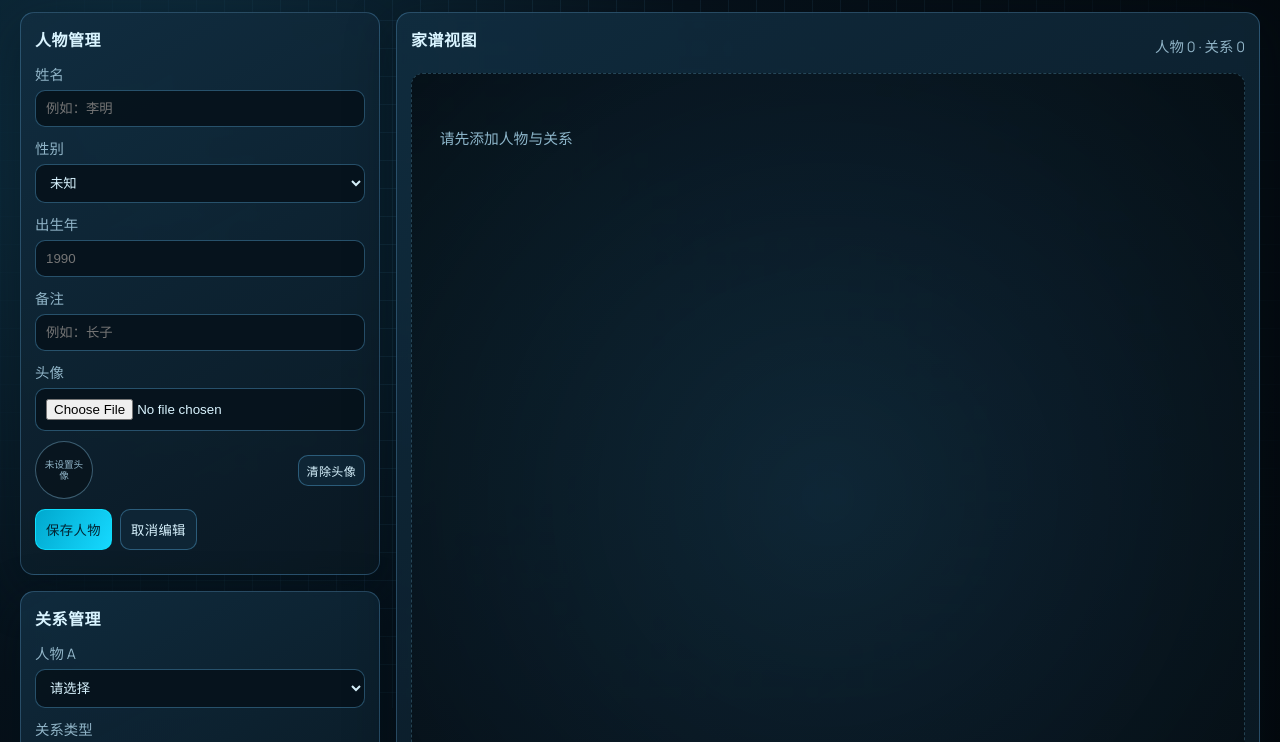
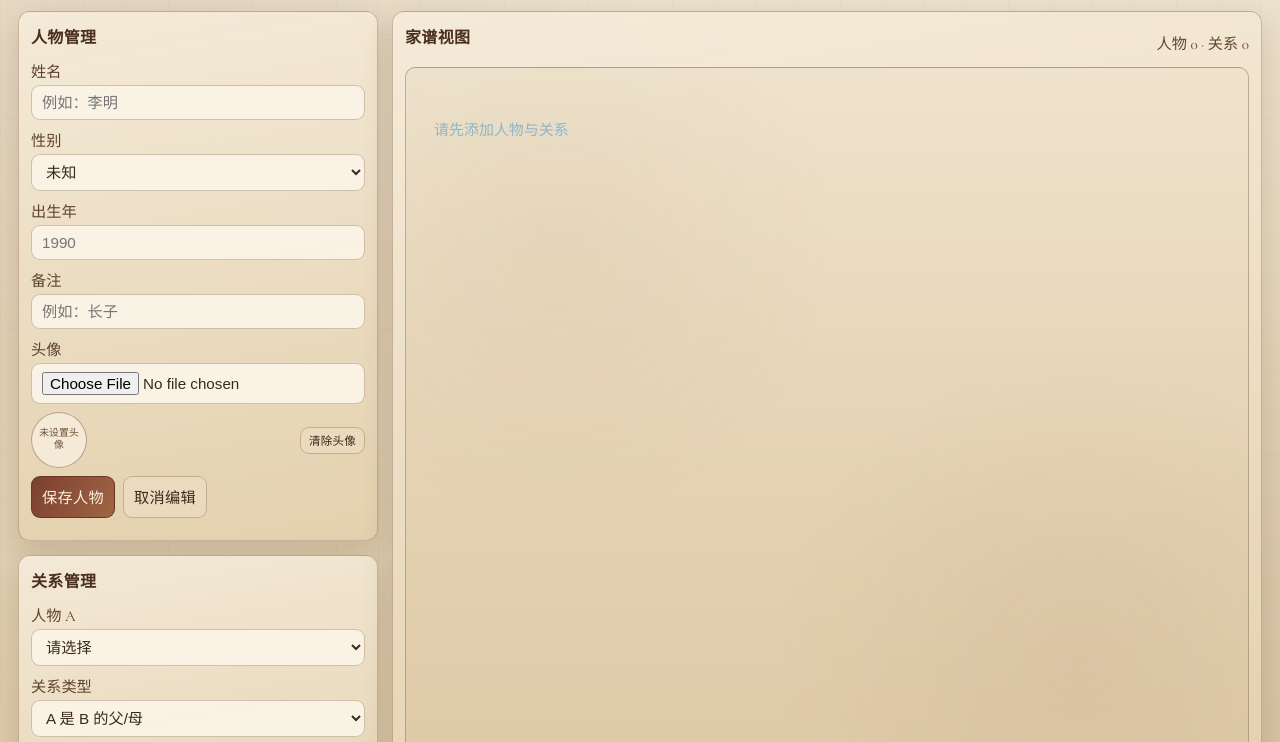
Before and after one commit to MIEECHO/sims4_familytree, a plain HTML site: page index.html in a window 1280 px wide. Shown: the part 92-834 px from the top of the page. Drawn offline with nearby package versions, Linux system fonts and the light colour scheme.

Commit message:
feat: update lineage parchment UI and relationship rendering fixes

```diff
--- a/app.js
+++ b/app.js
@@ -483,9 +483,9 @@ function computeGenerations() {
 }
 
 function nodeColor(gender) {
-  if (gender === 'male') return 'rgba(38, 171, 255, 0.85)';
-  if (gender === 'female') return 'rgba(255, 117, 181, 0.85)';
-  return 'rgba(148, 178, 200, 0.85)';
+  if (gender === 'male') return 'rgba(199, 170, 127, 0.9)';
+  if (gender === 'female') return 'rgba(210, 154, 132, 0.9)';
+  return 'rgba(198, 181, 153, 0.9)';
 }
 
 function makeSvgEl(name, attrs = {}) {
@@ -542,7 +542,7 @@ function drawTree() {
     const path = makeSvgEl('path', {
       d,
       class: 'edge',
-      stroke: '#ffffff',
+      stroke: '#7b4a33',
       opacity: 0.9,
     });
     edgeLayer.appendChild(path);
@@ -553,7 +553,7 @@ function drawTree() {
       x: mid.x,
       y: mid.y,
       class: 'edge label',
-      fill: '#ffffff',
+      fill: '#3d2618',
       'text-anchor': 'middle',
       'dominant-baseline': 'middle',
     });
@@ -666,7 +666,7 @@ function drawTree() {
       edgeLayer.appendChild(makeSvgEl('path', {
         d: `M ${barLeft} ${childBarY} L ${barRight} ${childBarY}`,
         class: 'edge',
-        stroke: '#ffffff',
+        stroke: '#7b4a33',
         opacity: 0.9,
       }));
     }
@@ -677,7 +677,7 @@ function drawTree() {
       edgeLayer.appendChild(makeSvgEl('path', {
         d: `M ${cx} ${childBarY} L ${cx} ${topY}`,
         class: 'edge',
-        stroke: '#ffffff',
+        stroke: '#7b4a33',
         opacity: 0.9,
       }));
     }
@@ -709,7 +709,7 @@ function drawTree() {
       width: nodeW,
       height: nodeH,
       fill: nodeColor(person.gender),
-      stroke: 'rgba(227, 245, 255, 0.8)',
+      stroke: 'rgba(113, 73, 45, 0.68)',
     }));
 
     const avatarCx = pos.x + 24;
@@ -719,8 +719,8 @@ function drawTree() {
       cx: avatarCx,
       cy: avatarCy,
       r: avatarR + 1,
-      fill: 'rgba(4, 14, 23, 0.65)',
-      stroke: 'rgba(227, 245, 255, 0.7)',
+      fill: 'rgba(116, 79, 50, 0.24)',
+      stroke: 'rgba(116, 77, 44, 0.65)',
       'stroke-width': 1,
     }));
     if (person.avatar) {
@@ -743,7 +743,7 @@ function drawTree() {
         y: avatarCy + 1,
         'font-size': 11,
         'font-weight': 700,
-        fill: '#d0edf9',
+        fill: '#4a2c1a',
       });
       initial.textContent = person.name.slice(0, 1);
       g.appendChild(initial);
--- a/index.html
+++ b/index.html
@@ -6,7 +6,7 @@
   <title>Family Tree</title>
   <link rel="preconnect" href="https://fonts.googleapis.com" />
   <link rel="preconnect" href="https://fonts.gstatic.com" crossorigin />
-  <link href="https://fonts.googleapis.com/css2?family=Orbitron:wght@500;700&family=Manrope:wght@400;600&display=swap" rel="stylesheet" />
+  <link href="https://fonts.googleapis.com/css2?family=Cinzel:wght@500;700&family=Cormorant+Garamond:wght@400;600;700&display=swap" rel="stylesheet" />
   <link rel="stylesheet" href="./styles.css" />
 </head>
 <body>
--- a/styles.css
+++ b/styles.css
@@ -1,18 +1,15 @@
 :root {
-  --bg: #06111a;
-  --bg-elev: #0a1f2f;
-  --bg-elev-2: #0f2d3f;
-  --line: rgba(116, 198, 255, 0.28);
-  --text: #d9f4ff;
-  --muted: #90b4c7;
-  --primary: #16d9ff;
-  --danger: #ff546f;
-  --ok: #41f0a1;
-  --male: #3bc1ff;
-  --female: #ff8bc1;
-  --unknown: #9bb3c7;
-  --radius: 14px;
-  --shadow: 0 15px 50px rgba(2, 15, 24, 0.45);
+  --paper: #ece0c9;
+  --paper-dark: #d9c8a5;
+  --ink: #3b2a1c;
+  --ink-soft: #6e5239;
+  --line: rgba(124, 88, 56, 0.35);
+  --line-strong: rgba(117, 61, 43, 0.7);
+  --accent: #7b3f2f;
+  --accent-2: #9a6a47;
+  --danger: #8e3e39;
+  --radius: 12px;
+  --shadow: 0 10px 30px rgba(77, 50, 30, 0.18);
 }
 
 * { box-sizing: border-box; }
@@ -21,33 +18,36 @@ html,
 body {
   margin: 0;
   min-height: 100%;
-  background: radial-gradient(circle at 10% 20%, #0e2f41 0%, var(--bg) 40%, #03070b 100%);
-  color: var(--text);
-  font-family: 'Manrope', sans-serif;
+  background:
+    radial-gradient(circle at 12% 14%, rgba(122, 76, 40, 0.08), transparent 34%),
+    radial-gradient(circle at 86% 80%, rgba(109, 59, 38, 0.08), transparent 32%),
+    linear-gradient(180deg, #efe5d2, #e3d4b8 44%, #dac7a4 100%);
+  color: var(--ink);
+  font-family: 'Cormorant Garamond', serif;
 }
 
 h1,
 h2,
 button {
-  font-family: 'Orbitron', sans-serif;
-  letter-spacing: 0.03em;
+  font-family: 'Cinzel', serif;
+  letter-spacing: 0.02em;
 }
 
 .bg-grid {
   position: fixed;
   inset: 0;
+  pointer-events: none;
   background-image:
-    linear-gradient(rgba(106, 201, 255, 0.09) 1px, transparent 1px),
-    linear-gradient(90deg, rgba(106, 201, 255, 0.09) 1px, transparent 1px);
-  background-size: 28px 28px;
-  pointer-events: none;
-  mask-image: radial-gradient(circle at center, black 35%, transparent 95%);
+    linear-gradient(rgba(101, 70, 44, 0.04) 1px, transparent 1px),
+    linear-gradient(90deg, rgba(101, 70, 44, 0.04) 1px, transparent 1px);
+  background-size: 42px 42px;
+  opacity: 0.55;
 }
 
 .app-shell {
   position: relative;
-  padding: 20px;
-  max-width: 1400px;
+  padding: 18px;
+  max-width: 1500px;
   margin: 0 auto;
 }
 
@@ -56,70 +56,74 @@ button {
   gap: 16px;
   justify-content: space-between;
   align-items: center;
-  margin-bottom: 18px;
+  margin-bottom: 14px;
 }
 
 .topbar h1 {
   margin: 0;
-  font-size: clamp(1.4rem, 2.4vw, 2.2rem);
+  font-size: clamp(1.5rem, 2.5vw, 2.3rem);
+  color: #4a2f1d;
 }
 
 .topbar p {
   margin: 4px 0 0;
-  color: var(--muted);
+  color: var(--ink-soft);
+  font-size: 1rem;
 }
 
 .layout {
   display: grid;
   grid-template-columns: 360px minmax(0, 1fr);
-  gap: 16px;
+  gap: 14px;
 }
 
 .panel {
   display: grid;
-  gap: 16px;
+  gap: 14px;
   align-content: start;
 }
 
 .card {
-  background: linear-gradient(150deg, rgba(17, 45, 64, 0.9), rgba(10, 24, 34, 0.85));
+  background:
+    linear-gradient(170deg, rgba(245, 235, 217, 0.94), rgba(227, 208, 173, 0.92));
   border: 1px solid var(--line);
   border-radius: var(--radius);
   box-shadow: var(--shadow);
-  backdrop-filter: blur(6px);
-  padding: 14px;
+  padding: 12px;
 }
 
 .card h2 {
-  margin: 0 0 12px;
+  margin: 0 0 10px;
   font-size: 1rem;
+  color: #4a2f1d;
 }
 
 .form-grid {
   display: grid;
-  gap: 10px;
+  gap: 8px;
 }
 
 label {
   display: grid;
-  gap: 6px;
-  font-size: 0.9rem;
-  color: var(--muted);
+  gap: 4px;
+  font-size: 0.95rem;
+  color: #5f432e;
 }
 
 input,
 select,
 button {
-  border-radius: 10px;
-  border: 1px solid rgba(92, 181, 235, 0.38);
-  background: rgba(7, 20, 29, 0.95);
-  color: var(--text);
-  padding: 10px;
+  border-radius: 9px;
+  border: 1px solid rgba(130, 95, 60, 0.35);
+  background: rgba(250, 244, 231, 0.95);
+  color: var(--ink);
+  padding: 8px 10px;
+  font-size: 0.95rem;
 }
 
 button {
   cursor: pointer;
-  transition: transform 0.2s ease, box-shadow 0.2s ease, background 0.2s ease;
+  transition: transform 0.15s ease, box-shadow 0.15s ease, background 0.15s ease;
 }
 
 button:hover {
@@ -127,27 +131,30 @@ button:hover {
 }
 
 button.primary {
-  background: linear-gradient(120deg, #00a8ce, #16d9ff);
-  color: #032331;
-  border-color: rgba(13, 226, 255, 0.9);
-}
-
-button.primary:hover {
-  box-shadow: 0 0 18px rgba(13, 226, 255, 0.45);
+  background: linear-gradient(120deg, #7b3f2f, #a06644);
+  color: #f8f1e0;
+  border-color: rgba(97, 46, 30, 0.78);
 }
 
 button.ghost {
-  background: rgba(16, 41, 57, 0.85);
+  background: rgba(234, 219, 190, 0.95);
 }
 
 button.danger {
-  background: linear-gradient(120deg, #802139, #ff546f);
-  border-color: rgba(255, 124, 151, 0.8);
+  background: linear-gradient(120deg, #80302c, #9c4b45);
+  color: #f8f1e0;
+  border-color: rgba(121, 41, 37, 0.72);
 }
 
 button.small {
-  padding: 6px 8px;
-  font-size: 0.75rem;
+  padding: 4px 8px;
+  font-size: 0.72rem;
+}
+
+button:disabled {
+  opacity: 0.45;
+  cursor: not-allowed;
+  transform: none;
 }
 
 .toolbar,
@@ -165,15 +172,14 @@ button.small {
 }
 
 .avatar-preview-wrap {
-  width: 58px;
-  height: 58px;
+  width: 56px;
+  height: 56px;
   border-radius: 50%;
-  border: 1px solid rgba(145, 208, 244, 0.38);
-  background: rgba(8, 22, 31, 0.9);
+  border: 1px solid rgba(116, 77, 44, 0.45);
+  background: rgba(245, 235, 217, 0.95);
   display: grid;
   place-items: center;
   overflow: hidden;
-  flex: 0 0 auto;
 }
 
 #avatarPreview {
@@ -188,8 +194,8 @@ button.small {
 }
 
 #avatarPlaceholder {
-  font-size: 0.6rem;
-  color: var(--muted);
+  font-size: 0.62rem;
+  color: var(--ink-soft);
   text-align: center;
   line-height: 1.2;
   padding: 6px;
@@ -214,14 +220,14 @@ button.small {
   justify-content: space-between;
   gap: 8px;
   align-items: center;
-  border: 1px solid rgba(120, 183, 224, 0.22);
-  background: rgba(5, 18, 26, 0.8);
-  border-radius: 10px;
+  border: 1px solid rgba(122, 84, 53, 0.3);
+  background: rgba(248, 239, 222, 0.9);
+  border-radius: 9px;
   padding: 8px;
 }
 
 .row-main {
-  font-size: 0.85rem;
+  font-size: 0.95rem;
 }
 
 .row-actions {
@@ -239,7 +245,7 @@ button.small {
   display: flex;
   justify-content: space-between;
   align-items: center;
-  margin-bottom: 10px;
+  margin-bottom: 8px;
 }
 
 .viz-meta {
@@ -249,8 +255,8 @@ button.small {
 }
 
 #stats {
-  color: var(--muted);
-  font-size: 0.9rem;
+  color: #64462f;
+  font-size: 0.95rem;
 }
 
 #relationHint {
@@ -259,12 +265,12 @@ button.small {
   top: 0;
   z-index: 5;
   pointer-events: none;
-  color: #ffffff;
-  font-size: 0.82rem;
-  padding: 3px 8px;
+  color: #f6ecda;
+  font-size: 0.9rem;
+  padding: 4px 9px;
   border-radius: 999px;
-  border: 1px solid rgba(255, 255, 255, 0.38);
-  background: rgba(4, 14, 23, 0.72);
+  border: 1px solid rgba(97, 59, 32, 0.55);
+  background: rgba(84, 52, 31, 0.88);
   white-space: nowrap;
   display: none;
 }
@@ -272,10 +278,13 @@ button.small {
 .viz-container {
   position: relative;
   flex: 1;
-  border: 1px dashed rgba(125, 214, 255, 0.25);
-  border-radius: 12px;
+  border: 1px solid rgba(120, 84, 50, 0.38);
+  border-radius: 10px;
   overflow: auto;
-  background: radial-gradient(circle at center, rgba(21, 52, 72, 0.35), rgba(3, 9, 13, 0.75));
+  background:
+    radial-gradient(circle at 18% 22%, rgba(133, 91, 53, 0.06), transparent 30%),
+    radial-gradient(circle at 80% 74%, rgba(119, 78, 47, 0.07), transparent 34%),
+    linear-gradient(180deg, #efe3cd, #e4d2b2 52%, #ddc7a3 100%);
 }
 
 #treeSvg {
@@ -285,38 +294,40 @@ button.small {
 }
 
 .node rect {
-  stroke-width: 1.4;
-  rx: 12;
+  stroke-width: 1.2;
+  rx: 8;
 }
 
 .node.selected rect {
-  stroke: #ffffff;
-  stroke-width: 2.2;
-  filter: drop-shadow(0 0 8px rgba(255, 255, 255, 0.28));
+  stroke: #6a3d25;
+  stroke-width: 2;
+  filter: drop-shadow(0 0 6px rgba(87, 48, 24, 0.32));
 }
 
 .node text {
-  font-size: 13px;
+  font-size: 14px;
   dominant-baseline: middle;
   text-anchor: middle;
-  fill: #e7fbff;
-  font-family: 'Manrope', sans-serif;
+  fill: #332317;
+  font-family: 'Cormorant Garamond', serif;
+  font-weight: 600;
 }
 
 .edge {
   fill: none;
-  stroke-width: 2.2;
+  stroke-width: 1.6;
   stroke-linecap: round;
   stroke-linejoin: round;
 }
 
 .edge.label {
   font-size: 11px;
-  fill: #ffffff;
-  stroke: rgba(2, 12, 20, 0.92);
-  stroke-width: 3px;
+  fill: #3d2618;
+  stroke: rgba(234, 221, 196, 0.95);
+  stroke-width: 2.2px;
   paint-order: stroke fill;
-  font-family: 'Orbitron', sans-serif;
+  font-family: 'Cinzel', serif;
+  font-weight: 600;
 }
 
 .edge-label-chip {
```
